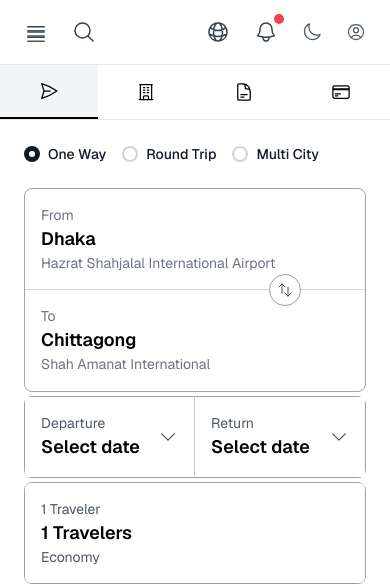
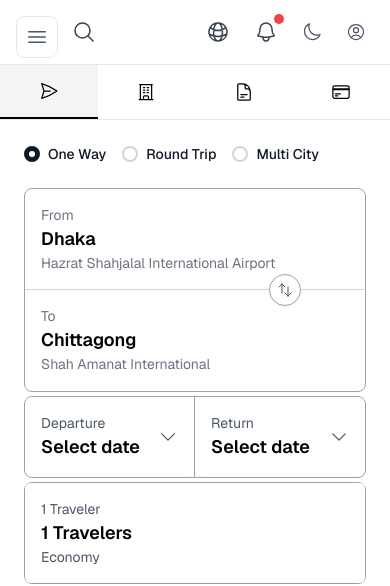
Before and after one commit to ashifbabu/thecityflyers, a Next.js app: page / in a window 390 px wide. Shown: the top 586 px of the page. Built offline with nearby package versions, Linux system fonts and the light colour scheme; some icons are missing.

Commit message:
Calendar Radius Correction

```diff
--- a/src/components/header/Header.tsx
+++ b/src/components/header/Header.tsx
@@ -1,4 +1,4 @@
-'use client'
+'use client';
 
 import React from 'react';
 import { cn } from '@/lib/utils';
@@ -25,15 +25,17 @@ const Header = () => {
 
           {/* Mobile Menu & Search */}
           <div className="flex items-center gap-2 lg:hidden">
-                        <MobileMenu />
+            <MobileMenu /> {/* Header-specific toggle */}
             <SearchBar />
           </div>
 
           {/* Desktop Search Bar */}
-                    <div className={cn(
+          <div
+            className={cn(
               "hidden lg:block flex-1 max-w-2xl mx-auto transition-all",
               isCollapsed ? "lg:ml-20" : "lg:ml-72"
-                    )}>
+            )}
+          >
             <SearchBar />
           </div>
 
--- a/src/components/header/mobile/MobileMenu.tsx
+++ b/src/components/header/mobile/MobileMenu.tsx
@@ -1,4 +1,4 @@
-'use client'
+'use client';
 
 import React from 'react';
 import { Bars3Icon } from '@heroicons/react/24/outline';
@@ -11,8 +11,8 @@ const MobileMenu = () => {
   return (
     <IconButton
       onClick={toggleMobile}
-      className="lg:hidden"
-      aria-label="Open navigation menu"  // Updated accessible name for clarity
+      className="lg:hidden header-menu-icon" // Added specific class for the header
+      aria-label="Open navigation menu" // This ensures accessibility
     >
       <Bars3Icon className="h-6 w-6 text-gray-700 dark:text-gray-300" />
     </IconButton>
--- a/src/components/search/flights/content/SearchContent.tsx
+++ b/src/components/search/flights/content/SearchContent.tsx
@@ -106,26 +106,30 @@ const SearchContent = () => {
             </button>
           </div>
         </div>
-
-          {/* Date Selection */}
-          <div className="lg:col-span-4">
-            <div className="grid grid-cols-2 gap-0 h-full bg-white dark:bg-black rounded-lg border border-gray-400 dark:border-gray-600">
+        {/* Date Selection */}
+        <div className="lg:col-span-4">
+          <div className="grid grid-cols-2 gap-0 h-full bg-white dark:bg-black border border-gray-400 dark:border-gray-600 rounded-lg overflow-visible">
+            {/* Departure Box */}
+            <div className="border-r border-gray-400 dark:border-gray-600">
               <DateInput
                 type="departure"
                 value="Select date"
                 subValue=""
-                className="border-r border-gray-300 dark:border-gray-600 rounded-l-lg"
+                className="rounded-none"
               />
+            </div>
+
+            {/* Return Box */}
+            <div>
               <DateInput
                 type="return"
                 value="Select date"
                 subValue=""
-                className="rounded-r-lg"
+                className="rounded-none"
               />
             </div>
           </div>
-
-
+        </div>
 
         {/* Travelers Selection */}
         <div className="lg:col-span-3 rounded-lg border border-gray-400 dark:border-gray-600 overflow-visible bg-white dark:bg-black">
--- a/src/components/search/flights/date/DateInput.tsx
+++ b/src/components/search/flights/date/DateInput.tsx
@@ -81,7 +81,8 @@ const DateInput: React.FC<DateInputProps> = ({
             'bg-white dark:bg-black text-black dark:text-white p-4',
             'shadow-sm cursor-pointer h-full',
             'hover:bg-gray-50 dark:hover:bg-gray-900',
-          'transition-colors duration-200'
+            'transition-colors duration-200',
+            'rounded-lg' // Adds border radius to the parent div
           )}
           onClick={handleClick}
         >
@@ -96,6 +97,7 @@ const DateInput: React.FC<DateInputProps> = ({
             <ChevronDownIcon className="h-5 w-5 text-gray-600 dark:text-gray-400 absolute right-4 top-1/2 transform -translate-y-1/2" />
           )}
         </div>
+
 
       {showCalendar && (
         <div
@@ -114,7 +116,7 @@ const DateInput: React.FC<DateInputProps> = ({
             right: type === 'departure' ? 'auto' : 0,
             margin: type === 'return' ? '0 0 0 auto' : '0 auto 0 0',
             transform: 'translateX(0)',
-            overflow: 'visible',
+            overflow: 'visible', // Ensures the popup isn't clipped
           }}
         >
           <DayPicker
@@ -162,34 +164,6 @@ const DateInput: React.FC<DateInputProps> = ({
               day_disabled: 'text-gray-400 dark:text-gray-600 hover:bg-transparent',
               day_outside: 'opacity-50',
             }}
-            components={{
-              Caption: ({ displayMonth }) => (
-                <div className="flex justify-between items-center">
-                  <button
-                    type="button"
-                    aria-label="Previous Month"
-                    className="nav_button"
-                    onClick={() => console.log('Go to previous month')}
-                  >
-                    Prev
-                  </button>
-                  <span aria-live="polite">
-                    {displayMonth.toLocaleDateString('en-US', {
-                      month: 'long',
-                      year: 'numeric',
-                    })}
-                  </span>
-                  <button
-                    type="button"
-                    aria-label="Next Month"
-                    className="nav_button"
-                    onClick={() => console.log('Go to next month')}
-                  >
-                    Next
-                  </button>
-                </div>
-              ),
-            }}
           />
         </div>
       )}
--- a/src/components/sidebar/MobileToggle.tsx
+++ b/src/components/sidebar/MobileToggle.tsx
@@ -1,7 +1,8 @@
-'use client'
+'use client';
 
 import React from 'react';
 import { Bars3Icon, XMarkIcon } from '@heroicons/react/24/outline';
+import { useSidebar } from '@/providers/sidebar-provider';
 
 interface MobileToggleProps {
   isOpen: boolean;
@@ -10,10 +11,15 @@ interface MobileToggleProps {
 
 const MobileToggle = ({ isOpen, onClick }: MobileToggleProps) => {
   return (
-    <div className="fixed top-4 left-4 z-50 lg:hidden">
+    <div
+      className={`fixed top-4 left-4 z-50 lg:hidden ${
+        isOpen ? 'sidebar-open' : 'sidebar-collapsed'
+      }`}
+    >
       <button
-        className="p-2 rounded-lg hover:bg-gray-100 dark:hover:bg-gray-700 transition-colors"
+        className="p-2 rounded-lg bg-white dark:bg-gray-800 hover:bg-gray-100 dark:hover:bg-gray-700 transition-colors border border-gray-200 dark:border-gray-700"
         onClick={onClick}
+        aria-label={isOpen ? 'Close navigation menu' : 'Open navigation menu'}
       >
         {isOpen ? (
           <XMarkIcon className="h-6 w-6 text-gray-600 dark:text-gray-400" />
--- a/src/components/tabs/SearchTabs.tsx
+++ b/src/components/tabs/SearchTabs.tsx
@@ -31,7 +31,10 @@ const SearchTabs = () => {
             ],
             "text-black dark:text-white", // Text color adapts to background
             "hover:bg-gray-200 dark:hover:bg-gray-800" // Hover effect for interaction
-          )}>
+          )}
+          aria-label={label} // Add accessible name
+          title={label} // Optional tooltip for better UX
+        >
           <Icon className="h-5 w-5" />
           <span className="hidden sm:inline">{label}</span>
         </button>
```
Lines whose indentation alone changed are shown as unchanged.
